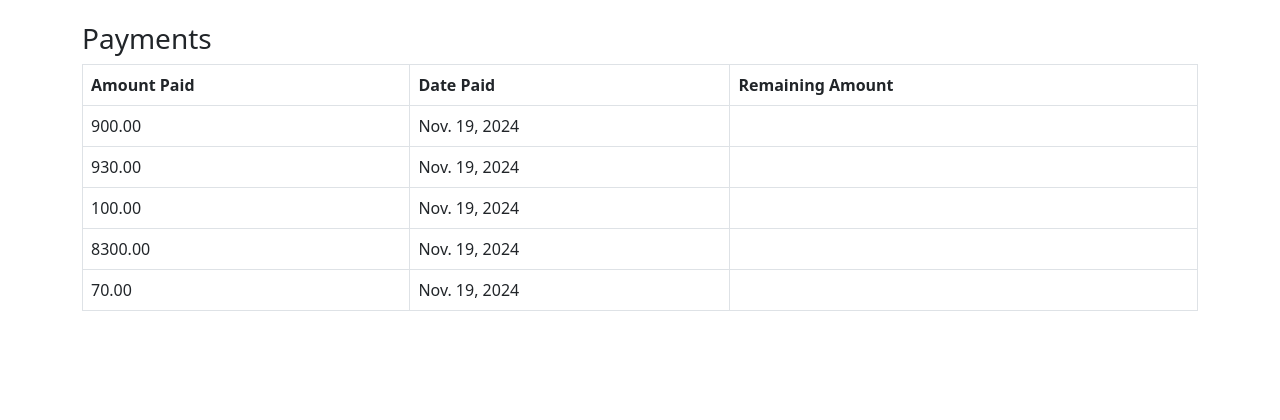
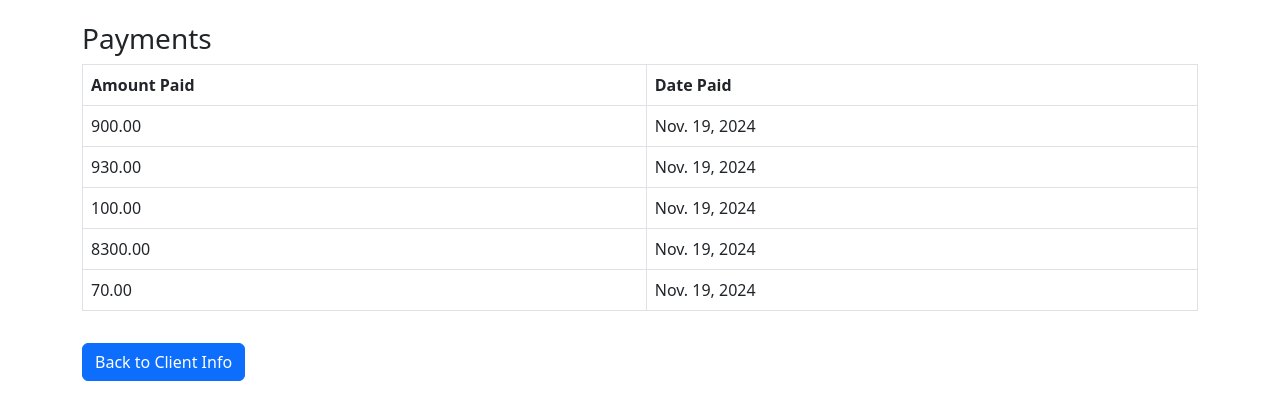
Before and after one commit to haseeb621/LMS, a Django app: page /payment_info/5 in a window 1280 px wide. Shown: the part 88-508 px from the top of the page. Run offline with Django 5.2, Linux system fonts and the light colour scheme; data comes from the database, SQL or seed files in the repository; both versions use the stored data as it was after the commit.

Commit message:
Completed the Basics

```diff
--- a/LMS_app/models.py
+++ b/LMS_app/models.py
@@ -4,7 +4,7 @@ import datetime
 from decimal import Decimal
 class Client(models.Model):
     full_name = models.CharField(max_length=50)
-    CNIC = models.CharField(max_length=13)  # Changed to CharField for CNIC
+    CNIC = models.CharField(max_length=13)
     address = models.CharField(max_length=50)
     phone = models.CharField(max_length=15)
     email = models.EmailField(max_length=254)
@@ -40,19 +40,26 @@ class Loan(models.Model):
 
     @property
     def Installment(self):
-        return round((self.Total_Payment) / self.Loan_Duration, 2)
+        return round((self.Total_Payment) / (self.Loan_Duration),2)
+
 
     @property
     def Payment_status(self):
      due_date = self.start_date + relativedelta(months=self.Loan_Duration)
+     if self.remaining_amount <= 0:
+        return 'Paid'
      if datetime.date.today() > due_date and self.remaining_amount > 0:
-         return 'Overdue'
+        return 'Overdue'
      return 'Pending'
+
 
 
     @property
     def next_payment_date(self):
-        return self.start_date + relativedelta(months=1)
+        payments_made=self.payment_set.count()
+        return self.start_date + relativedelta(months=payments_made+1)
+
+
 
     def __str__(self):
         return f"Loan {self.id} for {self.client.full_name}"
@@ -61,12 +68,12 @@ class Payment(models.Model):
     client = models.ForeignKey(Client, on_delete=models.CASCADE)
     loan = models.ForeignKey(Loan, on_delete=models.CASCADE)
     paid_date = models.DateField(auto_now_add=True)
-    amount_paid = models.DecimalField(max_digits=10, decimal_places=2)  # Changed to DecimalField for payment amounts
+    amount_paid = models.DecimalField(max_digits=10, decimal_places=2)
     payment_date = models.DateField(auto_now_add=True)
 
     def save(self, *args, **kwargs):
         super().save(*args, **kwargs)
-        self.loan.save()  # Consider updating specific fields instead
+        self.loan.save()
 
     def __str__(self):
         return f"Payment {self.id} for Loan {self.loan.id}"
--- a/LMS_app/urls.py
+++ b/LMS_app/urls.py
@@ -8,4 +8,5 @@ urlpatterns = [
     path('process_payment/<int:id>',process_payment,name='process_payment'),
     path('payment_info/<int:id>',payment_info,name='payment_info'),
     path('payment_success/<int:payment_id>',payment_success,name='payment_success'),
+    path('reverse_client_info/<int:client_CNIC>',reverse_client_info,name='reverse_client_info'),
 ]
--- a/LMS_app/views.py
+++ b/LMS_app/views.py
@@ -1,26 +1,33 @@
 from django.shortcuts import get_object_or_404, redirect, render
 from .models import *
 import datetime
+from django.contrib import messages
 # Create your views here.
 def index(request):
   return render(request,'index.html')
 def search_client(request):
   if request.method=='POST':
    client_CNIC=request.POST['client_CNIC']
-   print(client_CNIC)
    client_info=get_object_or_404(Client,CNIC=client_CNIC)
-   return render(request,"client_info.html",{'client':client_info})
+   return render(request,"client_info.html",{'client':client_info,'client_CNIC':client_CNIC})
   return redirect('search_client')
+def reverse_client_info(request,client_CNIC):
+   client_info=get_object_or_404(Client,CNIC=client_CNIC)
+   return render(request,"client_info.html",{'client':client_info,'client_CNIC':client_CNIC})
 def payment_info(request,id):
+  data=Client.objects.filter(loan=id).first()
   payments=Payment.objects.filter(loan=id)
-  return render(request,'payment_info.html',{'payments':payments})
+  return render(request,'payment_info.html',{'payments':payments,'data':data})
 def pay_installment(request,id):
-  loan=get_object_or_404(Loan,id=id)
+  loan=get_object_or_404(Loan,id=id,)
   return render(request,'pay_installment.html',{'loan':loan})
 def process_payment(request,id):
   if request.method=='POST':
     amount=int(request.POST['amount'])
     loan=get_object_or_404(Loan,id=id)
+    if amount > loan.remaining_amount:
+      messages.error(request,"Payment cannot be greater that Remaining Amount")
+      return redirect('process_payment',id=loan.id)
     payment=Payment.objects.create(client=loan.client,
                          loan=loan,
                          amount_paid=amount,
--- a/templates/payment_info.html
+++ b/templates/payment_info.html
@@ -1,4 +1,4 @@
-<!-- payment_info.html -->
+
 <!DOCTYPE html>
 <html lang="en">
 <head>
@@ -11,6 +11,8 @@
     <div class="container mt-5">
         <h2>Payment Information for Loan ID: {{ loan.id }}</h2>
 
+
+
         <h3 class="mt-4">Payments</h3>
         {% if payments %}
             <table class="table table-bordered">
@@ -18,24 +20,24 @@
                     <tr>
                         <th>Amount Paid</th>
                         <th>Date Paid</th>
-                        <th>Remaining Amount</th>
                     </tr>
                 </thead>
                 <tbody>
                     {% for payment in payments %}
                         <tr>
                             <td>{{ payment.amount_paid }}</td>
-                            <td>{{ payment.paid_date }}</td>
-                            <td>{{ payment.remaining_amount }}</td>
+                            <td>{{ payment.payment_date }}</td>
                         </tr>
+
                     {% endfor %}
                 </tbody>
             </table>
+
+
         {% else %}
             <p>No payments have been made for this loan yet.</p>
         {% endif %}
-
-        {% comment %} <a href="{% url 'client_info' loan.client.id %}" class="btn btn-primary mt-3">Back to Client Info</a> {% endcomment %}
+     <a href="{% url 'reverse_client_info' data.CNIC  %}" class="btn btn-primary mt-3">Back to Client Info</a>
     </div>
 
     <script src="https://cdn.jsdelivr.net/npm/bootstrap@5.3.0/dist/js/bootstrap.bundle.min.js"></script>
--- a/templates/payment_success.html
+++ b/templates/payment_success.html
@@ -116,6 +116,10 @@
                         <td><strong>Amount Paid:</strong></td>
                         <td>{{ payment.amount_paid }}</td>
                     </tr>
+                    <tr>
+                        <td><strong>Remaining Amount:</strong></td>
+                        <td>{{ payment.loan.remaining_amount }}</td>
+                    </tr>
                 </tbody>
             </table>
         </div>
@@ -124,6 +128,7 @@
         <div class="receipt-footer">
             <p>This receipt is generated electronically and does not require a signature.</p>
             <button class="btn btn-primary btn-print" onclick="window.print()">Print Receipt</button>
+            <a href="{% url 'reverse_client_info' payment.client.CNIC  %}" class="btn btn-primary mt-3">Back to Client Info</a>
         </div>
     </div>
 
```
Also changed, not shown: templates/client_info.html (+7 -2 lines), templates/pay_installment.html (+5 -5 lines), db.sqlite3.
